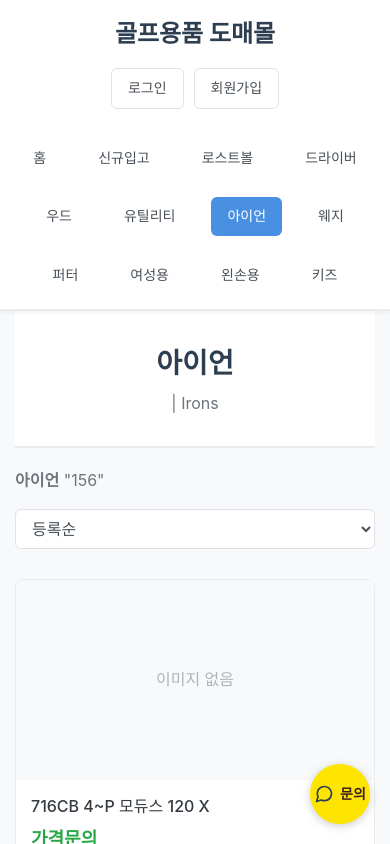
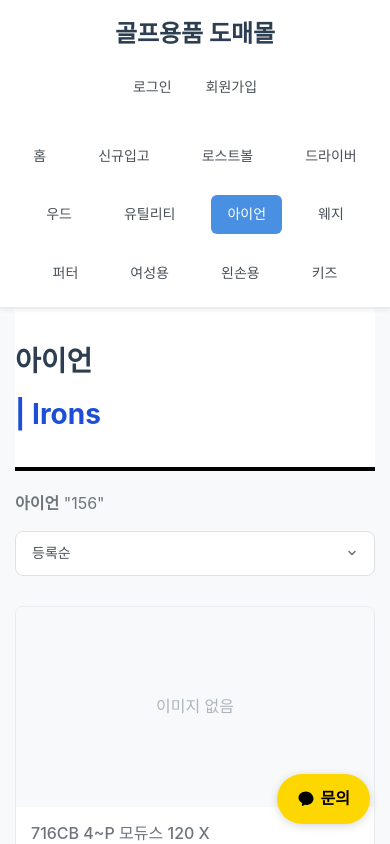
Before and after one commit to Hamyoungmin/golf, a Next.js app: page /irons in a window 390 px wide. Shown: the top 844 px of the page. Built offline with nearby package versions, Linux system fonts and the light colour scheme.

Commit message:
UI/UX 개선: 문의 버튼, 드롭다운 애니메이션, 페이지 제목 스타일링 업데이트

```diff
--- a/src/app/globals.css
+++ b/src/app/globals.css
@@ -60,18 +60,36 @@ button {
 }
 
 .auth-button {
-  padding: 8px 16px;
-  border: 1px solid #dee2e6;
-  border-radius: 6px;
-  background-color: #ffffff;
+  padding: 8px 12px;
+  border: none;
+  background: none;
   color: #495057;
   font-size: 14px;
-  transition: all 0.2s;
+  font-weight: 500;
+  transition: all 0.3s ease;
+  position: relative;
+  overflow: hidden;
 }
 
 .auth-button:hover {
-  background-color: #e9ecef;
-  border-color: #adb5bd;
+  color: #007bff;
+  transform: scale(1.05);
+}
+
+.auth-button::before {
+  content: '';
+  position: absolute;
+  bottom: 0;
+  left: 50%;
+  width: 0;
+  height: 2px;
+  background-color: #007bff;
+  transition: all 0.3s ease;
+  transform: translateX(-50%);
+}
+
+.auth-button:hover::before {
+  width: 100%;
 }
 
 /* 네비게이션 스타일 */
@@ -202,22 +220,28 @@ button {
 
 /* 상품 페이지 스타일 */
 .page-header {
-  text-align: center;
+  text-align: left;
   padding: 30px 0;
-  border-bottom: 2px solid #e9ecef;
+  border-bottom: 4px solid #000000;
   background-color: #ffffff;
+  display: flex;
+  justify-content: flex-start;
+  align-items: baseline;
+  gap: 12px;
 }
 
 .page-title {
-  font-size: 28px;
+  font-size: 36px;
   font-weight: bold;
   color: #2c3e50;
+  margin: 0;
 }
 
 .page-subtitle {
-  font-size: 16px;
-  color: #6c757d;
-  margin-top: 5px;
+  font-size: 36px;
+  color: #1d4ed8;
+  margin: 0;
+  font-weight: bold;
 }
 
 .product-controls {
@@ -232,12 +256,134 @@ button {
   color: #6c757d;
 }
 
-.sort-select {
-  padding: 8px 12px;
+/* 커스텀 드롭다운 스타일 */
+.custom-dropdown {
+  position: relative;
+  display: inline-block;
+}
+
+.sort-select-button {
+  display: flex;
+  align-items: center;
+  justify-content: space-between;
+  padding: 10px 16px;
+  min-width: 140px;
   border: 1px solid #dee2e6;
-  border-radius: 6px;
+  border-radius: 8px;
   background-color: #ffffff;
   color: #495057;
+  font-size: 14px;
+  font-weight: 500;
+  cursor: pointer;
+  transition: all 0.3s cubic-bezier(0.25, 0.46, 0.45, 0.94);
+  gap: 12px;
+}
+
+.sort-select-button:hover {
+  border-color: #4a90e2;
+  box-shadow: 0 2px 8px rgba(74, 144, 226, 0.15);
+  transform: translateY(-1px);
+}
+
+.dropdown-arrow {
+  transition: transform 0.3s cubic-bezier(0.25, 0.46, 0.45, 0.94);
+  color: #6c757d;
+}
+
+.dropdown-arrow.open {
+  transform: rotate(180deg);
+  color: #4a90e2;
+}
+
+.sort-dropdown-menu {
+  position: absolute;
+  top: 100%;
+  left: 0;
+  right: 0;
+  margin-top: 4px;
+  background-color: #ffffff;
+  border: 1px solid #e9ecef;
+  border-radius: 8px;
+  box-shadow: 0 8px 25px rgba(0, 0, 0, 0.12);
+  list-style: none;
+  padding: 8px 0;
+  z-index: 1000;
+  animation: sortDropdownSlideIn 0.4s cubic-bezier(0.25, 0.46, 0.45, 0.94);
+  transform-origin: top center;
+  overflow: hidden;
+}
+
+@keyframes sortDropdownSlideIn {
+  0% {
+    opacity: 0;
+    transform: translateY(-10px) scale(0.95);
+    filter: blur(1px);
+  }
+  50% {
+    opacity: 0.8;
+    transform: translateY(-3px) scale(0.98);
+    filter: blur(0.5px);
+  }
+  100% {
+    opacity: 1;
+    transform: translateY(0) scale(1);
+    filter: blur(0);
+  }
+}
+
+.sort-dropdown-item {
+  margin: 0;
+  opacity: 0;
+  animation: sortDropdownItemFadeIn 0.3s ease-out forwards;
+  cursor: pointer;
+}
+
+.sort-dropdown-item.first { animation-delay: 0.05s; }
+.sort-dropdown-item:nth-child(2) { animation-delay: 0.1s; }
+.sort-dropdown-item:nth-child(3) { animation-delay: 0.15s; }
+.sort-dropdown-item:nth-child(4) { animation-delay: 0.2s; }
+.sort-dropdown-item:nth-child(5) { animation-delay: 0.25s; }
+.sort-dropdown-item:nth-child(6) { animation-delay: 0.3s; }
+.sort-dropdown-item:nth-child(7) { animation-delay: 0.35s; }
+
+@keyframes sortDropdownItemFadeIn {
+  0% {
+    opacity: 0;
+    transform: translateX(-8px);
+  }
+  100% {
+    opacity: 1;
+    transform: translateX(0);
+  }
+}
+
+.sort-dropdown-item span {
+  display: block;
+  padding: 12px 16px;
+  color: #495057;
+  font-size: 14px;
+  font-weight: 400;
+  transition: all 0.2s ease;
+  border-radius: 6px;
+  margin: 2px 6px;
+}
+
+.sort-dropdown-item:hover span {
+  background-color: #f8f9fa;
+  color: #4a90e2;
+  transform: translateX(4px);
+  font-weight: 500;
+}
+
+.sort-dropdown-item span.active {
+  background-color: #4a90e2;
+  color: #ffffff;
+  font-weight: 500;
+}
+
+.sort-dropdown-item span.active:hover {
+  background-color: #357abd;
+  transform: translateX(0);
 }
 
 /* 상품 그리드 */
@@ -281,13 +427,13 @@ button {
   font-weight: 500;
   margin-bottom: 8px;
   line-height: 1.4;
-  color: #343a40;
+  color: #6c757d;
 }
 
 .product-price {
   font-size: 18px;
   font-weight: bold;
-  color: #28a745;
+  color: #000000;
 }
 
 /* 페이지네이션 */
@@ -367,26 +513,34 @@ button {
   position: fixed;
   bottom: 20px;
   right: 20px;
-  width: 60px;
-  height: 60px;
-  background-color: #fee500;
-  border-radius: 50%;
+  padding: 12px 20px;
+  background-color: #FFD700;
+  border-radius: 25px;
   display: flex;
   align-items: center;
   justify-content: center;
-  box-shadow: 0 2px 10px rgba(0,0,0,0.2);
+  box-shadow: 0 2px 10px rgba(0,0,0,0.15);
   z-index: 1000;
-  transition: transform 0.2s;
+  transition: transform 0.2s, box-shadow 0.2s;
+  border: none;
+  cursor: pointer;
+  gap: 6px;
 }
 
 .kakao-chat:hover {
-  transform: scale(1.1);
+  transform: translateY(-2px);
+  box-shadow: 0 4px 15px rgba(0,0,0,0.2);
 }
 
 .kakao-chat span {
-  font-size: 14px;
+  font-size: 16px;
   font-weight: bold;
-  color: #3c1e1e;
+  color: #000;
+}
+
+.kakao-chat svg {
+  fill: #000;
+  stroke: none;
 }
 
 /* 드롭다운 메뉴 스타일 */
@@ -430,45 +584,77 @@ button {
   transform: translateX(-50%);
   background-color: #ffffff;
   border: none;
-  border-radius: 6px;
-  box-shadow: 0 4px 12px rgba(0,0,0,0.1);
+  border-radius: 8px;
+  box-shadow: 0 8px 25px rgba(0,0,0,0.12);
   list-style: none;
-  padding: 8px 0;
+  padding: 12px 0;
   margin: 0;
   min-width: 150px;
   z-index: 1000;
-  animation: fadeIn 0.2s ease-in-out;
+  animation: dropdownSlideIn 0.4s cubic-bezier(0.25, 0.46, 0.45, 0.94);
+  transform-origin: top center;
 }
 
-@keyframes fadeIn {
-  from {
+@keyframes dropdownSlideIn {
+  0% {
     opacity: 0;
-    transform: translateX(-50%) translateY(-5px);
+    transform: translateX(-50%) translateY(-15px) scale(0.95);
+    filter: blur(1px);
   }
-  to {
+  50% {
+    opacity: 0.8;
+    transform: translateX(-50%) translateY(-5px) scale(0.98);
+    filter: blur(0.5px);
+  }
+  100% {
     opacity: 1;
-    transform: translateX(-50%) translateY(0);
+    transform: translateX(-50%) translateY(0) scale(1);
+    filter: blur(0);
   }
 }
 
 .dropdown-menu-item {
   margin: 0;
+  opacity: 0;
+  animation: dropdownItemFadeIn 0.3s ease-out forwards;
+}
+
+.dropdown-menu-item:nth-child(1) { animation-delay: 0.1s; }
+.dropdown-menu-item:nth-child(2) { animation-delay: 0.15s; }
+.dropdown-menu-item:nth-child(3) { animation-delay: 0.2s; }
+.dropdown-menu-item:nth-child(4) { animation-delay: 0.25s; }
+.dropdown-menu-item:nth-child(5) { animation-delay: 0.3s; }
+
+@keyframes dropdownItemFadeIn {
+  0% {
+    opacity: 0;
+    transform: translateX(-10px);
+  }
+  100% {
+    opacity: 1;
+    transform: translateX(0);
+  }
 }
 
 .dropdown-link {
   display: block;
-  padding: 10px 20px;
+  padding: 12px 18px;
   color: #495057;
   text-decoration: none;
   font-size: 14px;
   font-weight: 400;
-  transition: all 0.2s;
+  transition: all 0.3s cubic-bezier(0.25, 0.46, 0.45, 0.94);
   white-space: nowrap;
+  border-radius: 6px;
+  margin: 2px 6px;
 }
 
 .dropdown-link:hover {
   background-color: #f8f9fa;
   color: #4a90e2;
+  transform: translateX(8px);
+  box-shadow: 0 2px 8px rgba(74, 144, 226, 0.15);
+  font-weight: 500;
 }
 
 /* 반응형 디자인 */
@@ -493,6 +679,22 @@ button {
     gap: 15px;
   }
 
+  .page-header {
+    flex-direction: column;
+    gap: 8px;
+    text-align: left;
+    justify-content: flex-start;
+    align-items: flex-start;
+  }
+
+  .page-title {
+    font-size: 28px;
+  }
+
+  .page-subtitle {
+    font-size: 28px;
+  }
+
   .footer-content {
     grid-template-columns: 1fr;
     gap: 30px;
@@ -502,6 +704,16 @@ button {
     flex-direction: column;
     gap: 15px;
     align-items: stretch;
+  }
+
+  .sort-select-button {
+    width: 100%;
+    justify-content: space-between;
+  }
+
+  .sort-dropdown-menu {
+    left: 0;
+    right: 0;
   }
 
   .dropdown-menu {
--- a/src/components/KakaoChat.tsx
+++ b/src/components/KakaoChat.tsx
@@ -13,8 +13,8 @@ const KakaoChat = () => {
       onClick={handleChatClick}
       title="카카오톡 채팅하기"
     >
-      <svg width="20" height="20" viewBox="0 0 24 24" fill="none" stroke="currentColor" strokeWidth="2" strokeLinecap="round" strokeLinejoin="round" style={{marginRight: '6px'}}>
-        <path d="M21 11.5a8.38 8.38 0 0 1-.9 3.8 8.5 8.5 0 0 1-7.6 4.7 8.38 8.38 0 0 1-3.8-.9L3 21l1.9-5.7a8.38 8.38 0 0 1-.9-3.8 8.5 8.5 0 0 1 4.7-7.6 8.38 8.38 0 0 1 3.8-.9h.5a8.48 8.48 0 0 1 8 8v.5z"></path>
+      <svg width="18" height="18" viewBox="0 0 24 24" fill="currentColor">
+        <path d="M12 2C6.477 2 2 5.805 2 10.4c0 2.97 1.937 5.568 4.826 7.051L6.5 20.75c-.22.42.257.842.654.653l3.346-1.597C11.159 19.933 11.571 20 12 20c5.523 0 10-3.805 10-8.4S17.523 2 12 2z"/>
       </svg>
       <span>문의</span>
     </button>
--- a/src/components/ProductList.tsx
+++ b/src/components/ProductList.tsx
@@ -1,6 +1,6 @@
 'use client';
 
-import { useState } from 'react';
+import { useState, useRef, useEffect } from 'react';
 import ProductCard from './ProductCard';
 import Pagination from './Pagination';
 
@@ -22,12 +22,25 @@ interface ProductListProps {
 const ProductList = ({ title, subtitle, products, totalCount, category }: ProductListProps) => {
   const [sortBy, setSortBy] = useState('recent');
   const [currentPage, setCurrentPage] = useState(1);
+  const [isDropdownOpen, setIsDropdownOpen] = useState(false);
+  const dropdownRef = useRef<HTMLDivElement>(null);
 
   const productsPerPage = 20;
   const totalPages = Math.ceil(totalCount / productsPerPage);
 
-  const handleSortChange = (e: React.ChangeEvent<HTMLSelectElement>) => {
-    setSortBy(e.target.value);
+  const sortOptions = [
+    { value: 'recent', label: '등록순' },
+    { value: 'popular', label: '인기순' },
+    { value: 'price-low', label: '낮은가격순' },
+    { value: 'price-high', label: '높은가격순' },
+    { value: 'reviews', label: '상품평 많은순' },
+    { value: 'name', label: '이름순' },
+    { value: 'name-desc', label: '이름역순' }
+  ];
+
+  const handleSortChange = (value: string) => {
+    setSortBy(value);
+    setIsDropdownOpen(false);
     // 실제 정렬 로직은 여기에 구현
   };
 
@@ -35,6 +48,33 @@ const ProductList = ({ title, subtitle, products, totalCount, category }: Produc
     setCurrentPage(page);
     // 실제 페이지 변경 로직은 여기에 구현
   };
+
+  // 외부 클릭 및 스크롤 시 드롭다운 닫기
+  useEffect(() => {
+    const handleClickOutside = (event: MouseEvent) => {
+      if (dropdownRef.current && !dropdownRef.current.contains(event.target as Node)) {
+        setIsDropdownOpen(false);
+      }
+    };
+
+    const handleScroll = () => {
+      setIsDropdownOpen(false);
+    };
+
+    const handleResize = () => {
+      setIsDropdownOpen(false);
+    };
+
+    document.addEventListener('mousedown', handleClickOutside);
+    window.addEventListener('scroll', handleScroll, true); // true for capture phase
+    window.addEventListener('resize', handleResize);
+
+    return () => {
+      document.removeEventListener('mousedown', handleClickOutside);
+      window.removeEventListener('scroll', handleScroll, true);
+      window.removeEventListener('resize', handleResize);
+    };
+  }, []); // 빈 의존성 배열로 변경
 
   return (
     <div className="container">
@@ -47,19 +87,44 @@ const ProductList = ({ title, subtitle, products, totalCount, category }: Produc
         <div className="product-count">
           <strong>{category}</strong> "{totalCount}"
         </div>
-        <select
-          className="sort-select"
-          value={sortBy}
-          onChange={handleSortChange}
-        >
-          <option value="recent">등록순</option>
-          <option value="popular">인기순</option>
-          <option value="price-low">낮은가격순</option>
-          <option value="price-high">높은가격순</option>
-          <option value="reviews">상품평 많은순</option>
-          <option value="name">이름순</option>
-          <option value="name-desc">이름역순</option>
-        </select>
+        <div className="custom-dropdown" ref={dropdownRef}>
+          <button
+            className="sort-select-button"
+            onClick={() => setIsDropdownOpen(!isDropdownOpen)}
+          >
+            <span>{sortOptions.find(option => option.value === sortBy)?.label}</span>
+            <svg
+              className={`dropdown-arrow ${isDropdownOpen ? 'open' : ''}`}
+              width="12"
+              height="12"
+              viewBox="0 0 12 12"
+              fill="none"
+            >
+              <path
+                d="M3 4.5L6 7.5L9 4.5"
+                stroke="currentColor"
+                strokeWidth="1.5"
+                strokeLinecap="round"
+                strokeLinejoin="round"
+              />
+            </svg>
+          </button>
+          {isDropdownOpen && (
+            <ul className="sort-dropdown-menu">
+              {sortOptions.map((option, index) => (
+                <li
+                  key={option.value}
+                  className={`sort-dropdown-item ${index === 0 ? 'first' : ''}`}
+                  onClick={() => handleSortChange(option.value)}
+                >
+                  <span className={sortBy === option.value ? 'active' : ''}>
+                    {option.label}
+                  </span>
+                </li>
+              ))}
+            </ul>
+          )}
+        </div>
       </div>
 
       <div className="product-grid">
```
